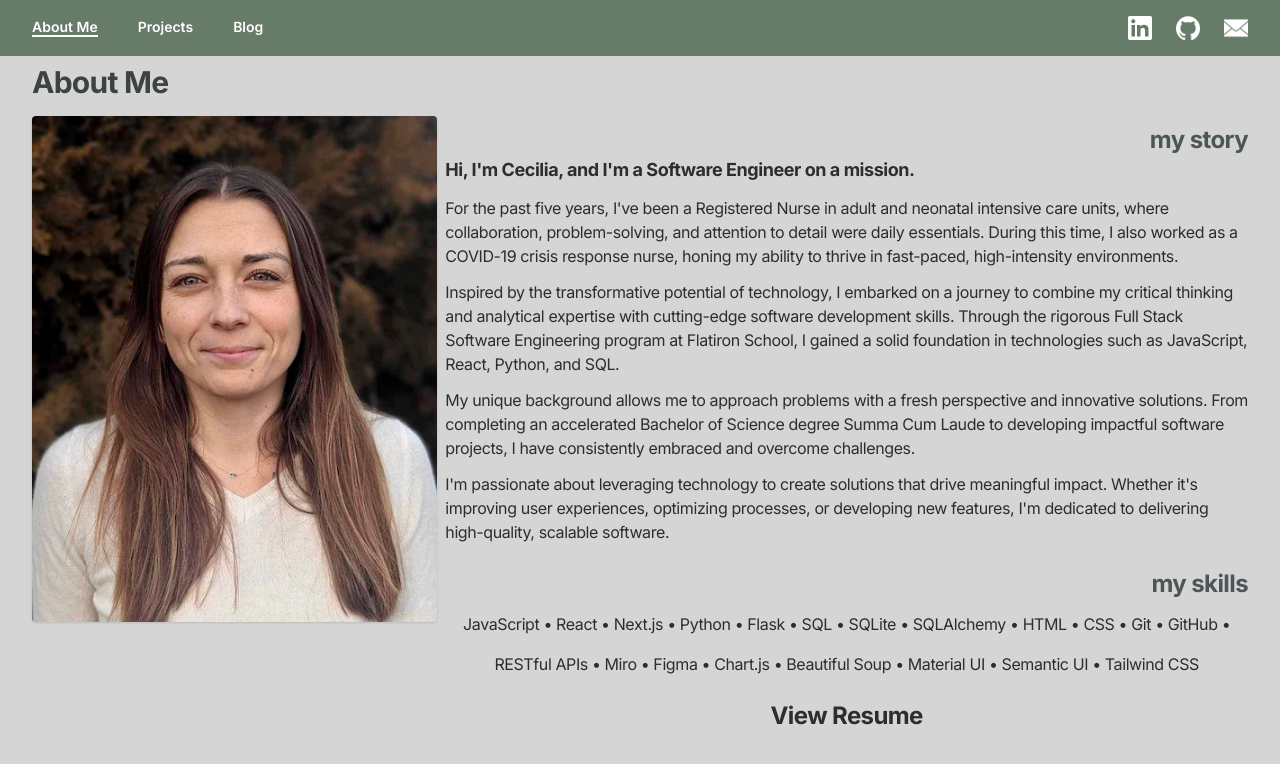
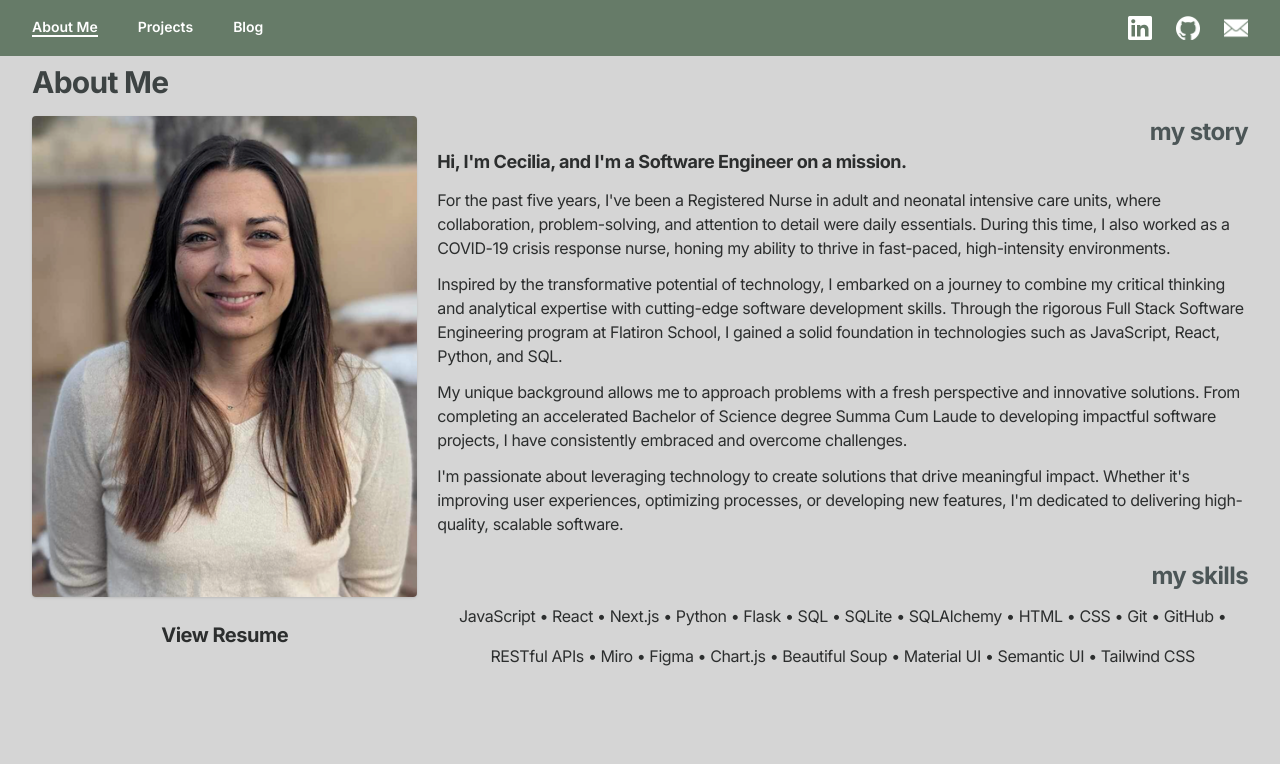
Before and after one commit to CeciliaHoof/MyPortfolio, a Next.js app: page /about in a window 1280 px wide. Shown: the top 764 px of the page. Built offline with nearby package versions, Linux system fonts and the light colour scheme.

Commit message:
about image replaced

```diff
--- a/app/about/page.jsx
+++ b/app/about/page.jsx
@@ -1,6 +1,6 @@
 import Image from "next/image";
 import Link from "next/link";
-import photo from "../../public/about_me.png"
+import photo from "../../public/headshot.png";
 import { skills } from "../lib/skills";
 
 export default function Page() {
@@ -19,28 +19,38 @@ export default function Page() {
         About Me
       </h1>
       <div className="grid grid-cols-2 md:grid-cols-3 mt-4">
-        <div className="col-span-2 md:col-span-1 block">
+        <div className="col-span-2 md:col-span-1 block sm:ml-0 sm:mr-5">
           <Image
-            className="rounded shadow shadow-color-[#4c5657] m-auto md:ml-0"
+            className="rounded shadow shadow-color-[#4c5657] m-auto "
             src={photo}
             alt="Cecilia Chimento head shot"
-            priority="true"
-            // layout="responsive"
+            priority
+            height={562}
+            width={450}
           />
+          <Link
+            href="/Cecilia_Chimento_Resume.pdf"
+            download={true}
+            target={"_blank"}
+            className="text-xl font-bold tracking-tight text-captions block mt-6 text-center mb-4"
+          >
+            View Resume
+          </Link>
         </div>
-        <div className="col-span-2 pl-2">
-          <h2 className="text-2xl font-bold tracking-tight text-sub-headers block mt-2 text-right">
+        <div className="col-span-2">
+          <h2 className="text-2xl font-bold tracking-tight text-sub-headers block mt-2 sm:mt-0 text-right">
             my story{" "}
           </h2>
           <p className="text-base font-bold tracking-tight text-captions sm:text-lg text-left">
             Hi, I&apos;m Cecilia, and I&apos;m a Software Engineer on a mission.
           </p>
           <p className="text-sm tracking-tight text-captions sm:text-base text-left mt-3">
-            For the past five years, I&apos;ve been a Registered Nurse in adult and
-            neonatal intensive care units, where collaboration, problem-solving,
-            and attention to detail were daily essentials. During this time, I
-            also worked as a COVID-19 crisis response nurse, honing my ability
-            to thrive in fast-paced, high-intensity environments.
+            For the past five years, I&apos;ve been a Registered Nurse in adult
+            and neonatal intensive care units, where collaboration,
+            problem-solving, and attention to detail were daily essentials.
+            During this time, I also worked as a COVID-19 crisis response nurse,
+            honing my ability to thrive in fast-paced, high-intensity
+            environments.
           </p>
           <p className="text-sm tracking-tight text-captions sm:text-base text-left mt-3">
             Inspired by the transformative potential of technology, I embarked
@@ -58,25 +68,17 @@ export default function Page() {
             challenges.
           </p>
           <p className="text-sm tracking-tight text-captions sm:text-base text-left mt-3">
-            I&apos;m passionate about leveraging technology to create solutions that
-            drive meaningful impact. Whether it&apos;s improving user experiences,
-            optimizing processes, or developing new features, I&apos;m dedicated to
-            delivering high-quality, scalable software.
+            I&apos;m passionate about leveraging technology to create solutions
+            that drive meaningful impact. Whether it&apos;s improving user
+            experiences, optimizing processes, or developing new features,
+            I&apos;m dedicated to delivering high-quality, scalable software.
           </p>
           <h2 className="text-2xl font-bold tracking-tight text-sub-headers block mt-6 text-right">
             my skills{" "}
           </h2>
-          <ul className="flex flex-wrap items-center justify-center gap-1">
+          <ul className="flex flex-wrap items-center justify-center gap-1 mb-3">
             {skillsDisplay}
           </ul>
-          <Link
-            href="/Cecilia_Chimento_Resume.pdf"
-            download={true}
-            target={"_blank"}
-            className="text-2xl font-bold tracking-tight text-captions block mt-6 text-center mb-4"
-          >
-            View Resume
-          </Link>
         </div>
       </div>
     </>
```
Also changed, not shown: public/about_me.png (deleted), public/headshot.png (added).
